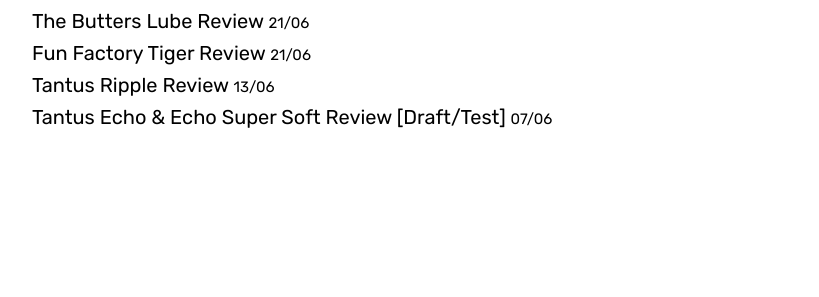
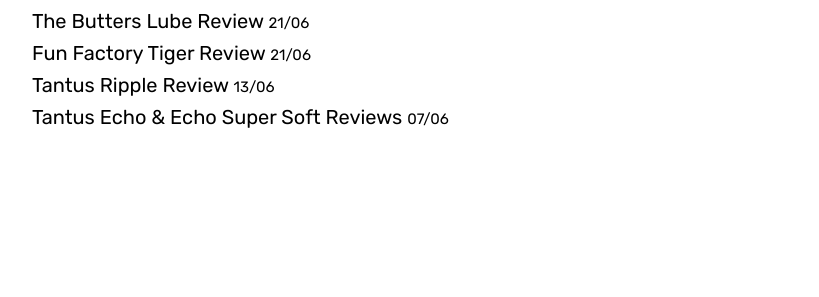
Before and after one commit to yvesklein/ao, a Jekyll site: the page built from archive.md, in a window 1280 px wide. Shown: the part 760-1057 px from the top of the page, without its empty margins (224-1043 px from the left). Built offline with Jekyll 4.4.1, drawn with Linux system fonts in a browser that asks for light colours; some web fonts are replaced.

Commit message:
Update 2018-06-07-tantus-echo.md

```diff
--- a/_posts/2018-06-07-tantus-echo.md
+++ b/_posts/2018-06-07-tantus-echo.md
@@ -1,10 +1,9 @@
 ---
 layout: post
-title: 'Tantus Echo & Echo Super Soft Review [Draft/Test]'
+title: Tantus Echo & Echo Super Soft Reviews
 tags:
   - review
 hero: 'https://source.unsplash.com/collection/145103/'
-overlay: green
 published: true
 ---
 The Tantus Echo and Echo Super Soft are surprisingly different.
```
